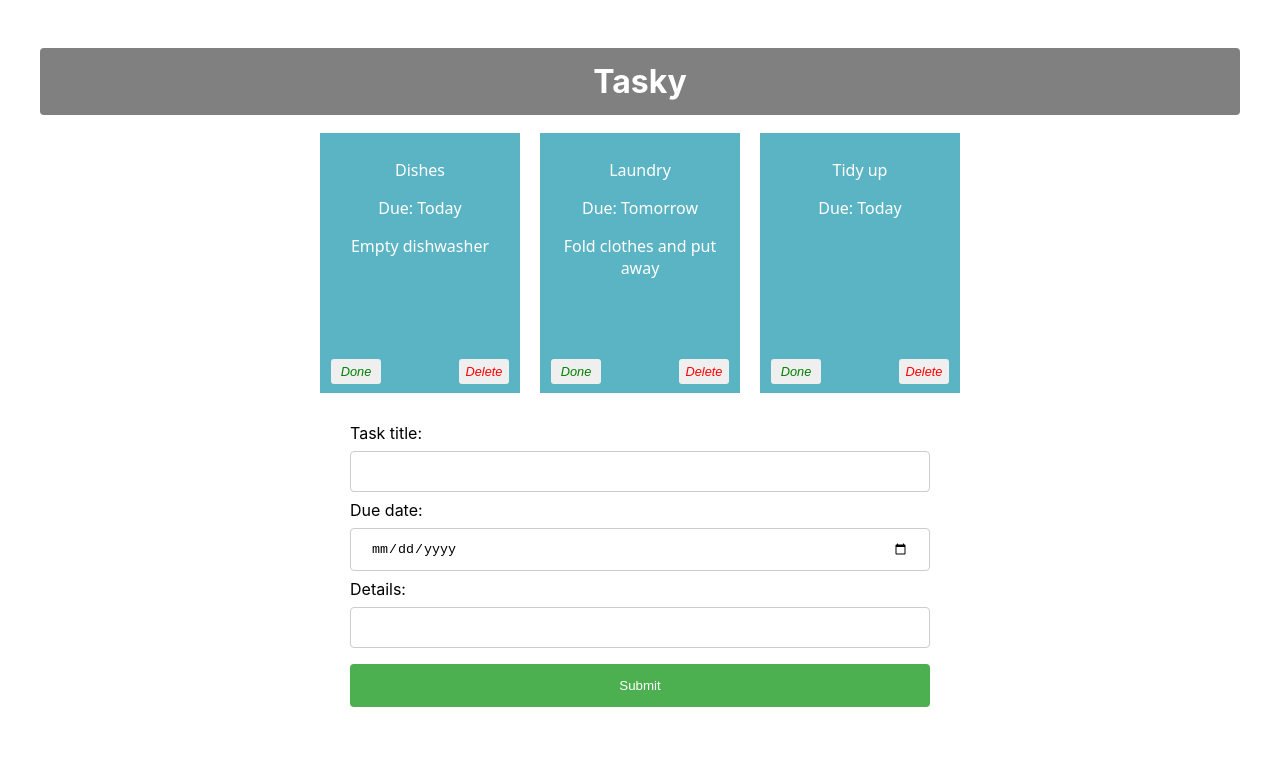
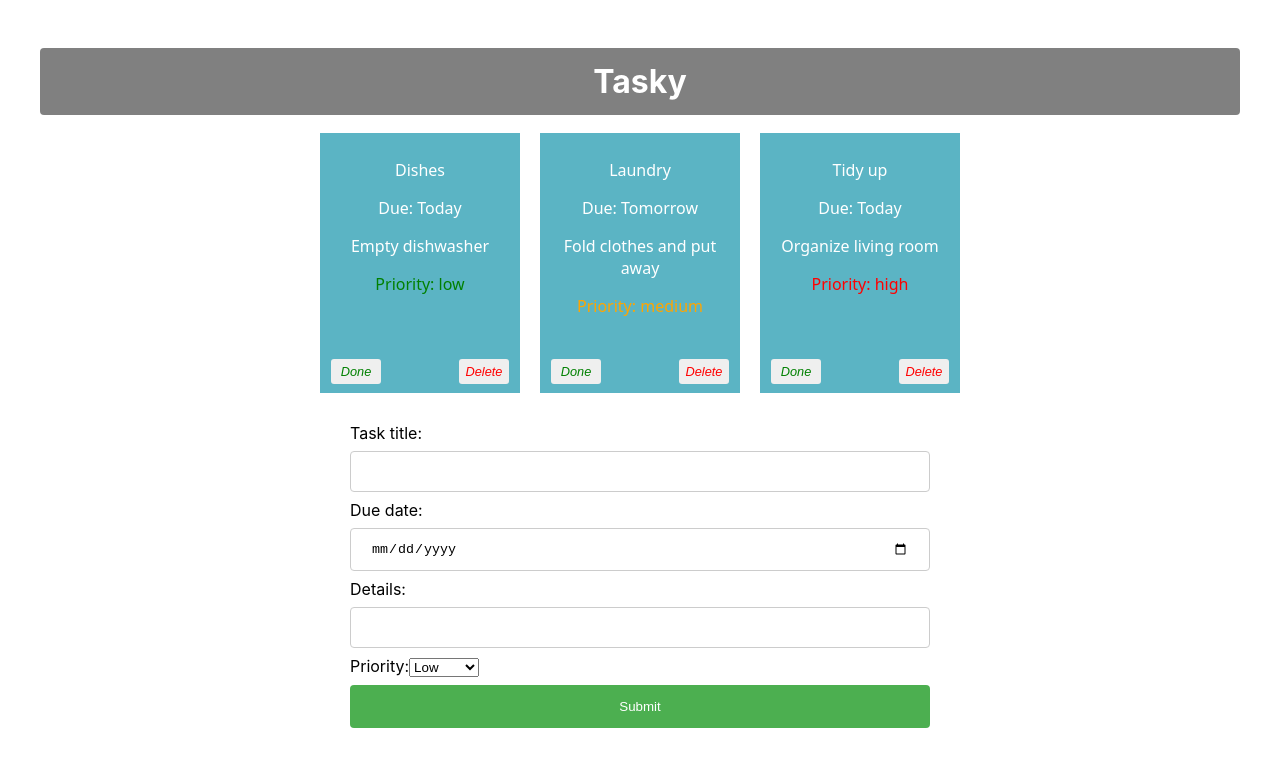
Before and after one commit to FinnBennett1/react-basics-labs, a React (Create React App) app in the folder tasky/: page / in a window 1280 px wide. Shown: the top 766 px of the page. Built offline with nearby package versions, Linux system fonts and the light colour scheme.

Commit message:
Tasky lab 2 -exercises done

```diff
--- a/tasky/package.json
+++ b/tasky/package.json
@@ -9,6 +9,7 @@
     "react": "^18.3.1",
     "react-dom": "^18.3.1",
     "react-scripts": "5.0.1",
+    "uuid": "^11.0.2",
     "web-vitals": "^2.1.4"
   },
   "scripts": {
--- a/tasky/src/App.js
+++ b/tasky/src/App.js
@@ -2,15 +2,17 @@
 import Task from './components/Task';
 import React, { useState } from 'react';
 import AddTaskForm from './components/Form';
+import { v4 as uuidv4 } from 'uuid';
 
 function App() {
-  const [ taskState, setTaskState ] = useState({
+  const [taskState, setTaskState] = useState({
     tasks: [
-      { id: 1, title:"Dishes", description: "Empty dishwasher", deadline: "Today", done: false },
-      { id: 2, title: "Laundry", description: "Fold clothes and put away", deadline: "Tomorrow", done: false },
-      { id: 3, title: "Tidy up", deadline: "Today", done: false}
+      { id: 1, title: "Dishes", description: "Empty dishwasher", deadline: "Today", priority: "low", done: false },
+      { id: 2, title: "Laundry", description: "Fold clothes and put away", deadline: "Tomorrow", priority: "medium", done: false },
+      { id: 3, title: "Tidy up", description: "Organize living room", deadline: "Today", priority: "high", done: false }
     ]
   });
+
 
   const doneHandler = (taskIndex) => {
     const tasks = [...taskState.tasks];
@@ -24,6 +26,50 @@
     setTaskState({ tasks });
   }
 
+  const [formState, setFormState] = useState({
+    title: "",
+    description: "",
+    deadline: "",
+    priority: "low" // Default priority
+  });
+
+  const formChangeHandler = (event) => {
+    let form = { ...formState };
+
+    switch (event.target.name) {
+      case "title":
+        form.title = event.target.value;
+        break;
+      case "description":
+        form.description = event.target.value;
+        break;
+      case "deadline":
+        form.deadline = event.target.value;
+        break;
+      case "priority":
+        form.priority = event.target.value;
+        break;
+      default:
+        form = formState;
+    }
+    setFormState(form);
+  };
+
+
+  console.log(formState);
+
+  const formSubmitHandler = (event) => {
+    event.preventDefault();
+
+    const tasks = [...taskState.tasks];
+    const form = { ...formState };
+
+    form.id = uuidv4();
+    tasks.push(form);
+    setTaskState({ tasks });
+  };
+
+
   return (
     <div className="container">
       <h1>Tasky</h1>
@@ -32,13 +78,14 @@
     title={task.title}
     description={task.description}
     deadline={task.deadline}
+    priority={task.priority}
     key={task.id}
     done={task.done}
     markDone={() => doneHandler(index)}
-        deleteTask = {() => deleteHandler(index)}
+    deleteTask={() => deleteHandler(index)}
   />
 ))}
-    <AddTaskForm />
+      <AddTaskForm submit={formSubmitHandler} change={formChangeHandler} />
     </div>
   );
 }
--- a/tasky/src/components/Form.js
+++ b/tasky/src/components/Form.js
@@ -1,28 +1,39 @@
-import React from "react";
-
 const AddTaskForm = (props) => {
-
     return (
       <div>
-      <form>
+        <form onSubmit={props.submit}>
           <label>
             Task title:
-            <input type="text" name="title" required />
+            <input type="text" name="title" required onChange={(event) => props.change(event)} />
           </label>
           <br />
+
           <label>
             Due date:
-            <input type="date" name="deadline" required />
+            <input type="date" name="deadline" required onChange={(event) => props.change(event)} />
           </label>
           <br />
+
           <label>
             Details:
-            <input type="text" name="description" />
+            <input type="text" name="description" onChange={(event) => props.change(event)} />
           </label>
+          <br />
+
+          <label>
+            Priority:
+            <select name="priority" onChange={(event) => props.change(event)} defaultValue="low">
+              <option value="low">Low</option>
+              <option value="medium">Medium</option>
+              <option value="high">High</option>
+            </select>
+          </label>
+          <br />
+
           <input type="submit" value="Submit" />
         </form>
       </div>
-  )
+    );
   };
 
   export default AddTaskForm;
--- a/tasky/src/components/Task.js
+++ b/tasky/src/components/Task.js
@@ -1,19 +1,23 @@
 import React from "react";
 
-const Task =(props) => {
-
-
+const Task = (props) => {
+    // Add conditional styling for priority
+    const priorityStyles = {
+      low: { color: 'green' },
+      medium: { color: 'orange' },
+      high: { color: 'red' }
+    };
 
     return (
-        <div className="card">
-            <p>{props.title}</p>
-            <p>Due: {props.deadline}</p>
-            <p> {props.description}</p>
-            <p>{props.children}</p>
-            <button onClick={props.markDone} className='doneButton'>Done</button>
-            <button className='deleteButton' onClick={props.deleteTask}>Delete</button>
-        </div>
-    )
+      <div className="card">
+        <p>{props.title}</p>
+        <p>Due: {props.deadline}</p>
+        <p>{props.description}</p>
+        <p style={priorityStyles[props.priority]}>Priority: {props.priority}</p>
+        <button onClick={props.markDone} className="doneButton">Done</button>
+        <button onClick={props.deleteTask} className="deleteButton">Delete</button>
+      </div>
+    );
 }
 
 export default Task;
```
Also changed, not shown: 1 other file (tests, documents, lock files or other folders). Lines whose indentation alone changed are shown as unchanged.
